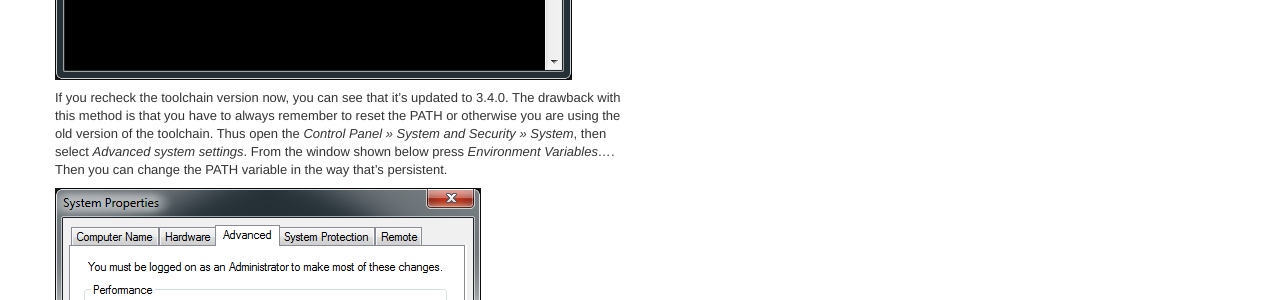
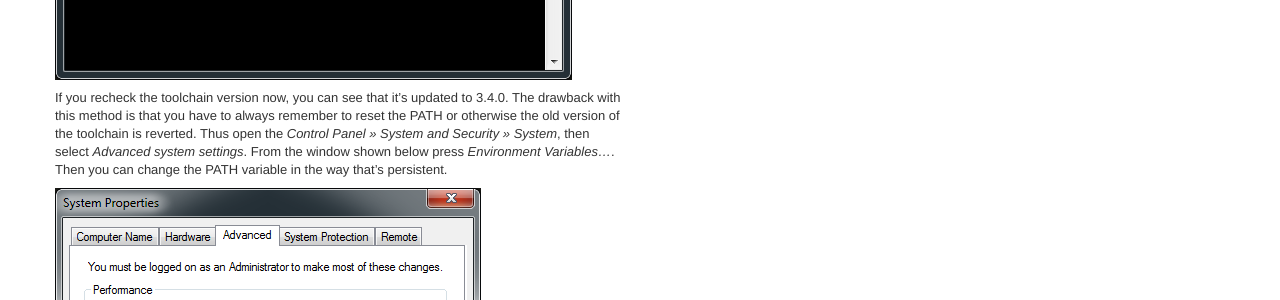
Before and after one commit to aery32/aery32.github.com, a Jekyll site: the page built from _posts/2012-05-28-go-ahead-with-avr-toolchain-version-3-4-0.md, in a window 1280 px wide and 900 px high, scrolled down 897 px. Shown: the part 170-470 px from the top of the window. Built offline with Jekyll 4.4.1, drawn with Linux system fonts in a browser that asks for light colours; nearby versions of some CDN libraries; Markdown is read by kramdown in place of the engine named in the settings; comment, search, counter and statistics services are not loaded.

Commit message:
Update _posts/2012-05-28-go-ahead-with-avr-toolchain-version-3-4-0.md

```diff
--- a/_posts/2012-05-28-go-ahead-with-avr-toolchain-version-3-4-0.md
+++ b/_posts/2012-05-28-go-ahead-with-avr-toolchain-version-3-4-0.md
@@ -38,7 +38,7 @@ Go back to the command line and reset the PATH so that it overrides the current
 
  ![AVR Toolchain version 3.4.0](/images/avr_toolchain_3_4_0.png "AVR Toolchain version 3.4.0")
 
- If you recheck the toolchain version now, you can see that it's updated to 3.4.0. The drawback with this method is that you have to always remember to reset the PATH or otherwise you are using the old version of the toolchain. Thus open the *Control Panel &raquo; System and Security &raquo; System*, then select *Advanced system settings*. From the window shown below press *Environment Variables...*. Then you can change the PATH variable in the way that's persistent.
+ If you recheck the toolchain version now, you can see that it's updated to 3.4.0. The drawback with this method is that you have to always remember to reset the PATH or otherwise the old version of the toolchain is reverted. Thus open the *Control Panel &raquo; System and Security &raquo; System*, then select *Advanced system settings*. From the window shown below press *Environment Variables...*. Then you can change the PATH variable in the way that's persistent.
 
 ![System Properties window in Windows 7](/images/win7_system_properties.png "System Properties window in Windows 7")
 
```
